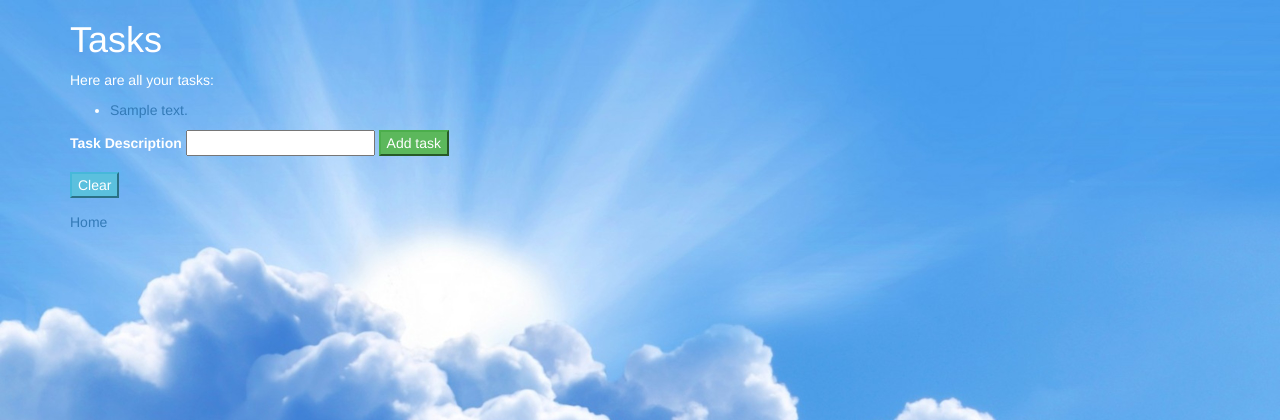
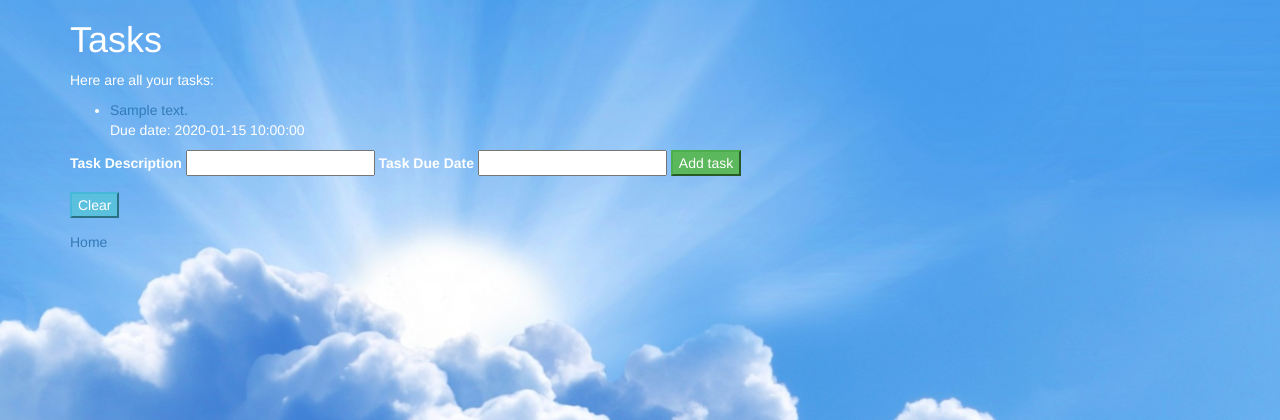
Before and after one commit to larryjtaylor/PHP-to-do, a PHP site: template views/tasks.html.twig in a window 1280 px wide. Shown: the top 420 px of the page. Run offline with PHP 8.4, Linux system fonts and the light colour scheme; the template is opened without the code that fills it: most values are stand-ins (such as "Sample title", 1, 10 or a date in 2020); some libraries are stand-ins or nearby versions.

Commit message:
write into task class get all function a mechanism to order the due dates

```diff
--- a/src/Task.php
+++ b/src/Task.php
@@ -50,7 +50,7 @@
 
         static function getAll()
         {
-            $returned_tasks = $GLOBALS['DB']->query("SELECT * FROM tasks;");
+            $returned_tasks = $GLOBALS['DB']->query("SELECT * FROM tasks ORDER BY date ASC;");
             $tasks = array();
             foreach($returned_tasks as $task) {
                 $task_description = $task['description'];
--- a/views/tasks.html.twig
+++ b/views/tasks.html.twig
@@ -15,6 +15,7 @@
             <ul>
                 {% for task in tasks %}
                     <li><a href="/tasks/{{ task.getId }}">{{ task.getDescription }}</a></li>
+                    <p>Due date: {{ task.getDate }}</p>
                 {% endfor %}
             </ul>
         {% endif %}
@@ -22,11 +23,14 @@
         <form action='/tasks' method='post'>
             <label for='description'>Task Description</label>
             <input id='description' name='description' type='text'>
+            <label for='date'>Task Due Date</label>
+            <input id='date' name='date' type='text'>
             <button type='submit' class='btn-success'>Add task</button>
         </form>
         <form action='/delete_tasks' method='post'>
             <button type='submit' class='btn-info'>Clear</button>
         </form>
+
         <p><a href='/'>Home</a></p>
     </div>
   </body>
```
